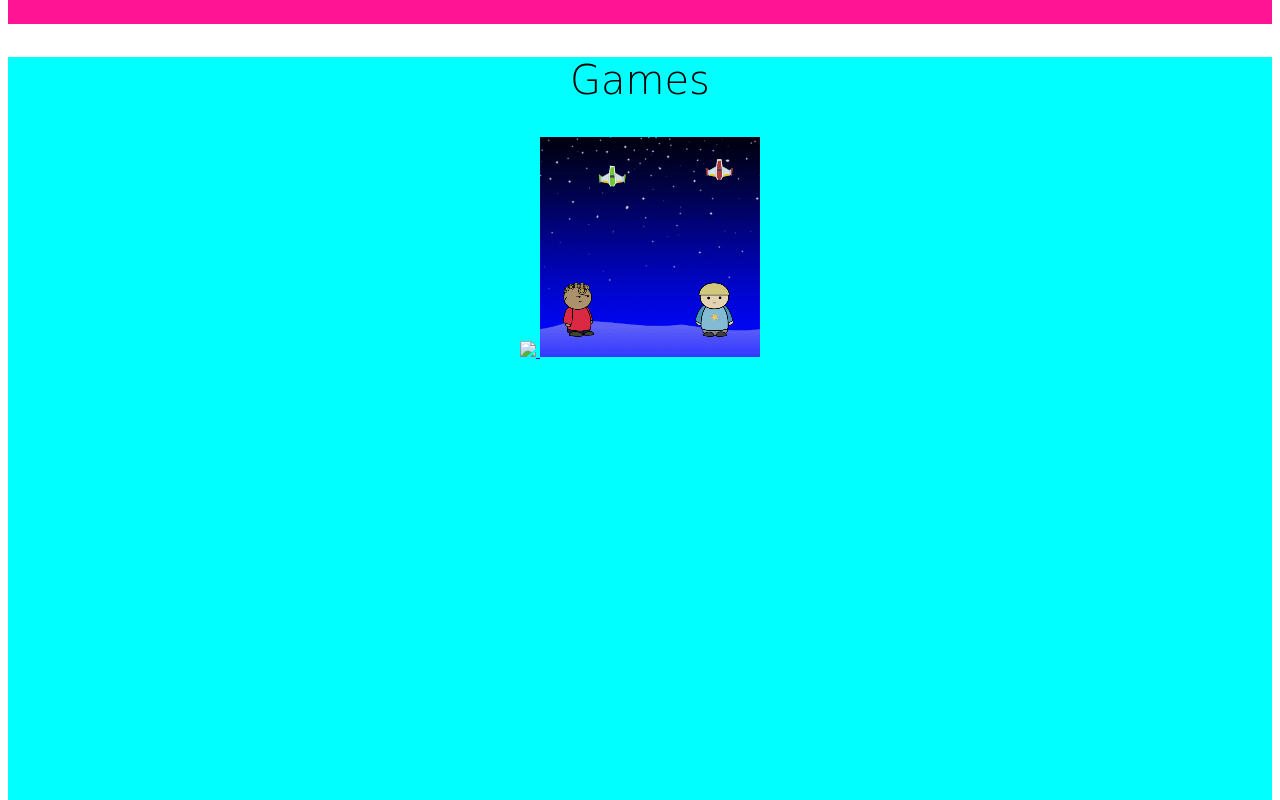
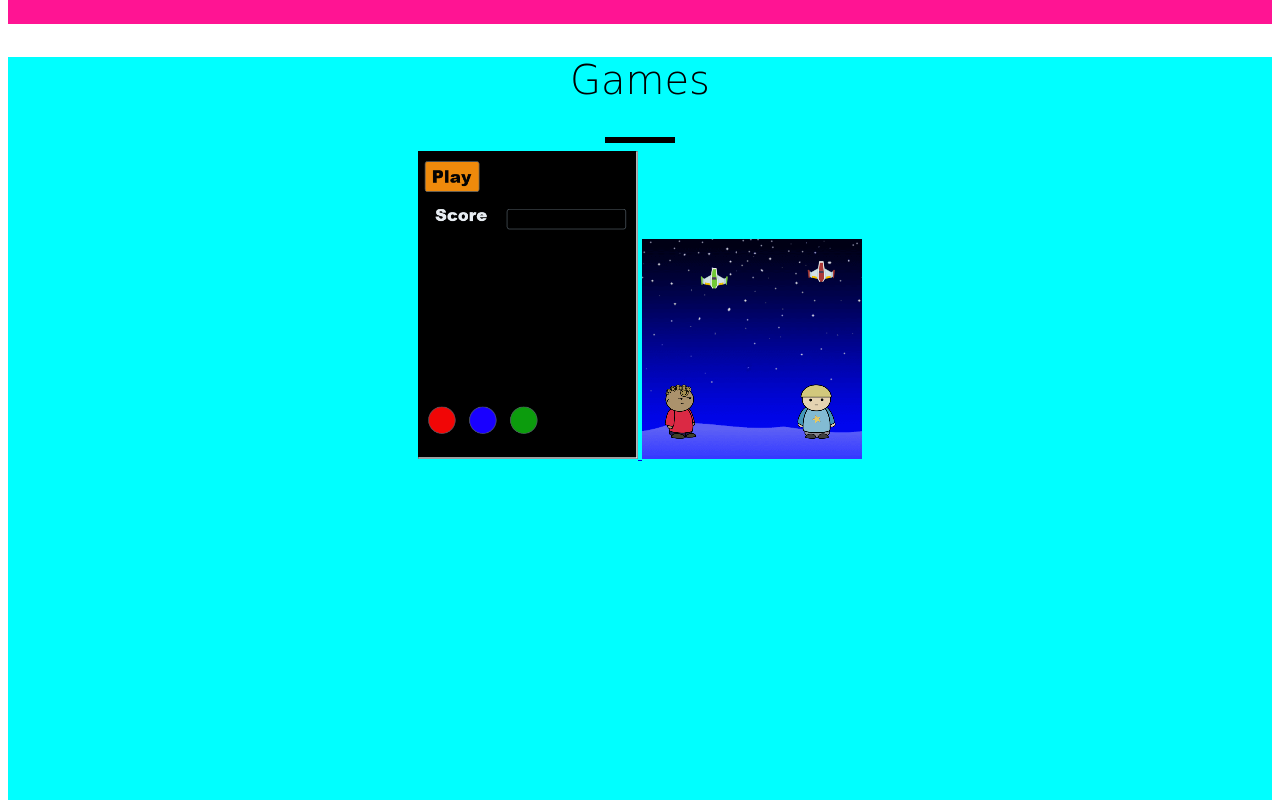
Before and after one commit to VedikaPrasad/My_Personal_Website, a plain HTML site: page index.html in a window 1280 px wide. Shown: the part 840-1640 px from the top of the page. Drawn offline with Linux system fonts and the light colour scheme.

Commit message:
Add files via upload

```diff
--- a/style.css
+++ b/style.css
@@ -20,7 +20,19 @@ h1 {
     background-color:aqua;
 }
 #chatbot {
-    width:100px;
+    width:100%;
     height: 800px;
     background-color:deeppink;
 }
+img {
+    transition: transform .2s
+}
+img:hover {
+    transform: scale(0.9)
+}
+.line {
+    height: 6px;
+    background-color: #000000;
+    width:70px;
+    margin:8px auto;
+}
```
Also changed, not shown: Random ball game img.png (added).
